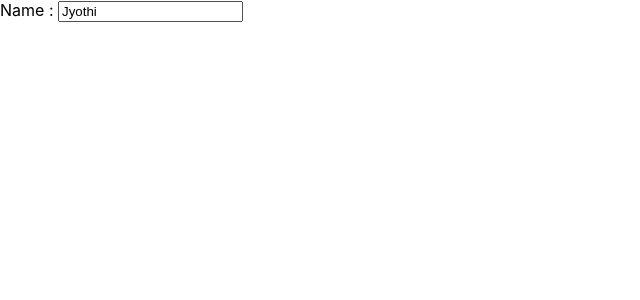
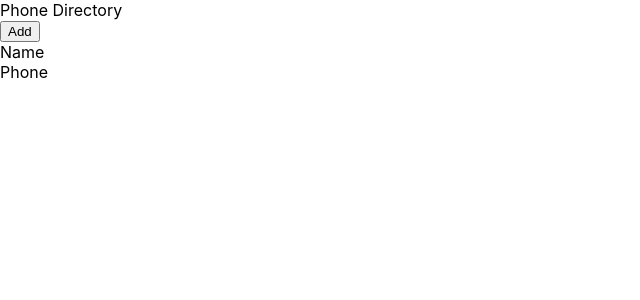
Before and after one commit to nlakkavaram/phone-directory, a React (Create React App) app: page / in a window 1280 px wide. Shown: the top 300 px of the page, without its empty margins (0-640 px from the left). Built offline with nearby package versions, Linux system fonts and the light colour scheme.

Commit message:
Created ‘Header’ Component

```diff
--- a/src/App.js
+++ b/src/App.js
@@ -1,16 +1,35 @@
+import Header from "./Header";
+
 function App() {
+  let x = 2;
+  let y = 3;
   return (
     <div>
-      {/* <div className="header">
-      Phone Directory
-      </div>
+      <Header />
       <button>Add</button>
       <div>
         <span>Name</span><br/>
         <span>Phone</span>
+      </div>
+      {/* <label htmlFor="name">Name : </label>
+      <input
+        type="text"
+        id="name"
+        placeholder="Type Here"
+        defaultValue={x + y}
+      />
+
+      <div>
+        <label htmlFor="username">Username: </label> <br />
+        <input id="username" type="text" />
+        <br />
+        <br />
+        <label htmlFor="password">Password: </label>
+        <br />
+        <input id="password" type="password" />
+        <br />
+        <br />
       </div> */}
-      <label htmlFor="name">Name : </label>
-      <input type="text" id="name" placeholder="Type Here" defaultValue="Jyothi" />
     </div>
   );
 }
--- /dev/null
+++ b/src/Header.js
@@ -0,0 +1,11 @@
+import React from 'react'
+
+const Header = () => {
+  return (
+    <div className="header">
+      Phone Directory
+      </div>
+  )
+}
+
+export default Header
```
